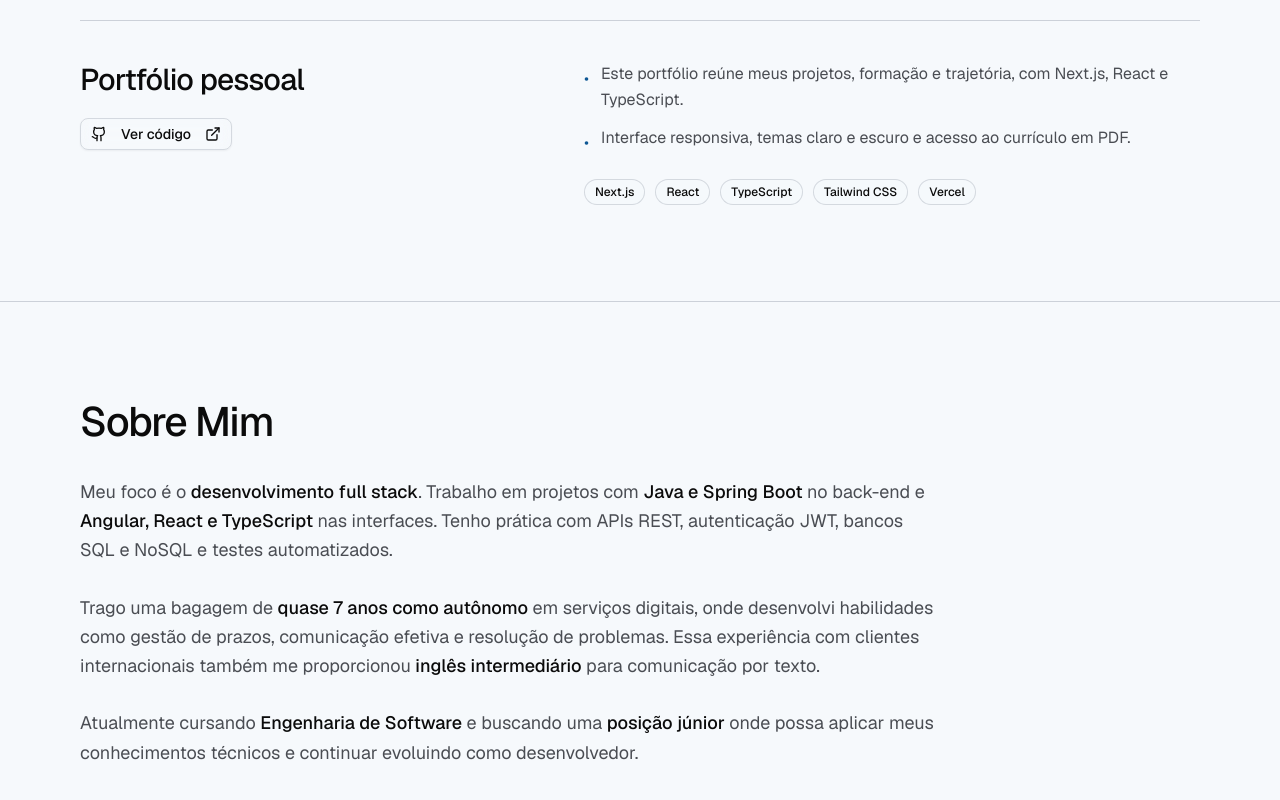
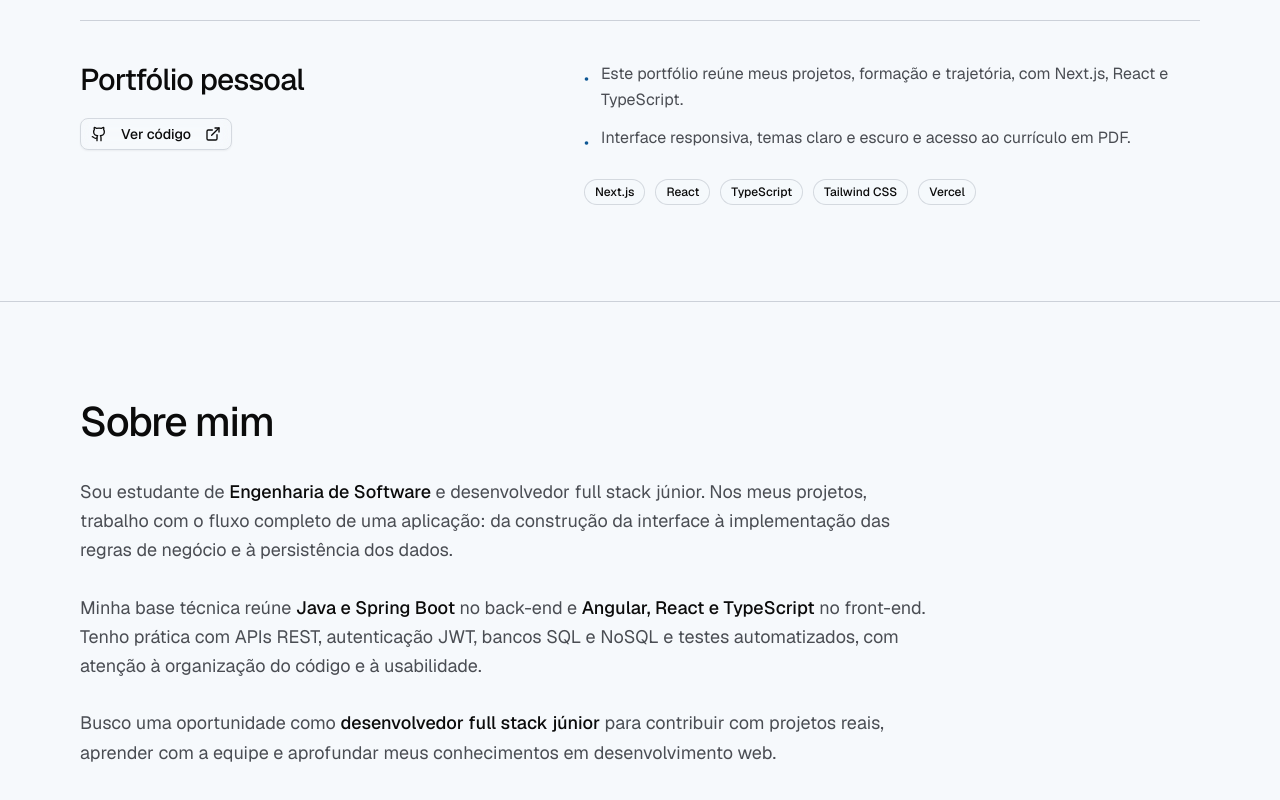
Before and after one commit to AlanF-Oliveira/personal-portfolio, a Next.js app: page / in a window 1280 px wide. Shown: the part 1988-2788 px from the top of the page. Built offline with nearby package versions, Linux system fonts and the light colour scheme.

Commit message:
Focus portfolio copy on full stack projects and education

```diff
--- a/app/page.tsx
+++ b/app/page.tsx
@@ -3,7 +3,6 @@ import { Hero } from "@/components/portfolio/hero"
 import { About } from "@/components/portfolio/about"
 import { Skills } from "@/components/portfolio/skills"
 import { Projects } from "@/components/portfolio/projects"
-import { Experience } from "@/components/portfolio/experience"
 import { Education } from "@/components/portfolio/education"
 import { Contact } from "@/components/portfolio/contact"
 import { Footer } from "@/components/portfolio/footer"
@@ -16,7 +15,6 @@ export default function Portfolio() {
       <Projects />
       <About />
       <Skills />
-      <Experience />
       <Education />
       <Contact />
       <Footer />
--- a/components/portfolio/about.tsx
+++ b/components/portfolio/about.tsx
@@ -1,32 +1,23 @@
 export function About() {
   return (
     <section id="sobre" className="px-6 py-24 lg:px-20">
-      <div className="mx-auto max-w-6xl ">
-        <h2 className="section-title mb-8">
-
-          Sobre Mim
-        </h2>
-
+      <div className="mx-auto max-w-6xl">
+        <h2 className="section-title mb-8">Sobre mim</h2>
         <div className="space-y-7 text-lg leading-relaxed text-muted-foreground">
           <p>
-            Meu foco é o <span className="text-foreground font-medium">desenvolvimento full stack</span>.
-            Trabalho em projetos com <span className="text-foreground font-medium">Java e Spring Boot</span> no back-end
-            e <span className="text-foreground font-medium">Angular, React e TypeScript</span> nas interfaces.
-            Tenho prática com APIs REST, autenticação JWT, bancos SQL e NoSQL e testes automatizados.
+            Sou estudante de <span className="font-medium text-foreground">Engenharia de Software</span> e
+            desenvolvedor full stack júnior. Nos meus projetos, trabalho com o fluxo completo de uma aplicação:
+            da construção da interface à implementação das regras de negócio e à persistência dos dados.
           </p>
-
           <p>
-            Trago uma bagagem de <span className="text-foreground font-medium">quase 7 anos como autônomo</span> em
-            serviços digitais, onde desenvolvi habilidades como gestão de prazos,
-            comunicação efetiva e resolução de problemas. Essa experiência com clientes internacionais
-            também me proporcionou <span className="text-foreground font-medium">inglês intermediário</span> para
-            comunicação por texto.
+            Minha base técnica reúne <span className="font-medium text-foreground">Java e Spring Boot</span> no back-end
+            e <span className="font-medium text-foreground">Angular, React e TypeScript</span> no front-end.
+            Tenho prática com APIs REST, autenticação JWT, bancos SQL e NoSQL e testes automatizados,
+            com atenção à organização do código e à usabilidade.
           </p>
-
           <p>
-            Atualmente cursando <span className="text-foreground font-medium">Engenharia de Software</span> e
-            buscando uma <span className="text-foreground font-medium">posição júnior</span> onde possa aplicar
-            meus conhecimentos técnicos e continuar evoluindo como desenvolvedor.
+            Busco uma oportunidade como <span className="font-medium text-foreground">desenvolvedor full stack júnior</span> para
+            contribuir com projetos reais, aprender com a equipe e aprofundar meus conhecimentos em desenvolvimento web.
           </p>
         </div>
       </div>
--- a/components/portfolio/hero.tsx
+++ b/components/portfolio/hero.tsx
@@ -9,7 +9,7 @@ export function Hero() {
         <div className="mt-10 grid gap-12 lg:grid-cols-[1.25fr_1fr] lg:gap-20">
           <div>
             <h2 className="text-3xl font-medium tracking-tight sm:text-4xl">Desenvolvedor<br /><span className="text-primary">Full Stack Júnior.</span></h2>
-            <p className="mt-6 max-w-xl text-lg leading-relaxed text-muted-foreground">Construo APIs com Java e Spring Boot e interfaces com Angular, React e TypeScript. Da tela à persistência, gosto de entender e conectar cada parte da aplicação.</p>
+            <p className="mt-6 max-w-xl text-lg leading-relaxed text-muted-foreground">Desenvolvo aplicações web com Java, Spring Boot e TypeScript, conectando interfaces em Angular e React a APIs e bancos de dados.</p>
             <div className="mt-8 flex flex-wrap gap-3">
               <Button asChild className="h-12 px-6"><a href="#projetos">Explorar projetos<ArrowDown className="ml-2 h-4 w-4" /></a></Button>
               <Button variant="outline" asChild className="h-12 px-6"><a href="/Alan_Ferreira_Full_Stack.pdf" download><FileDown className="mr-2 h-4 w-4" />Baixar currículo</a></Button>
--- a/components/portfolio/navigation.tsx
+++ b/components/portfolio/navigation.tsx
@@ -10,7 +10,6 @@ const navItems = [
   { label: "Sobre", href: "#sobre" },
   { label: "Competências", href: "#skills" },
   { label: "Projetos", href: "#projetos" },
-  { label: "Experiência", href: "#experiencia" },
   { label: "Formação", href: "#educacao" },
   { label: "Contato", href: "#contato" },
 ]
```
